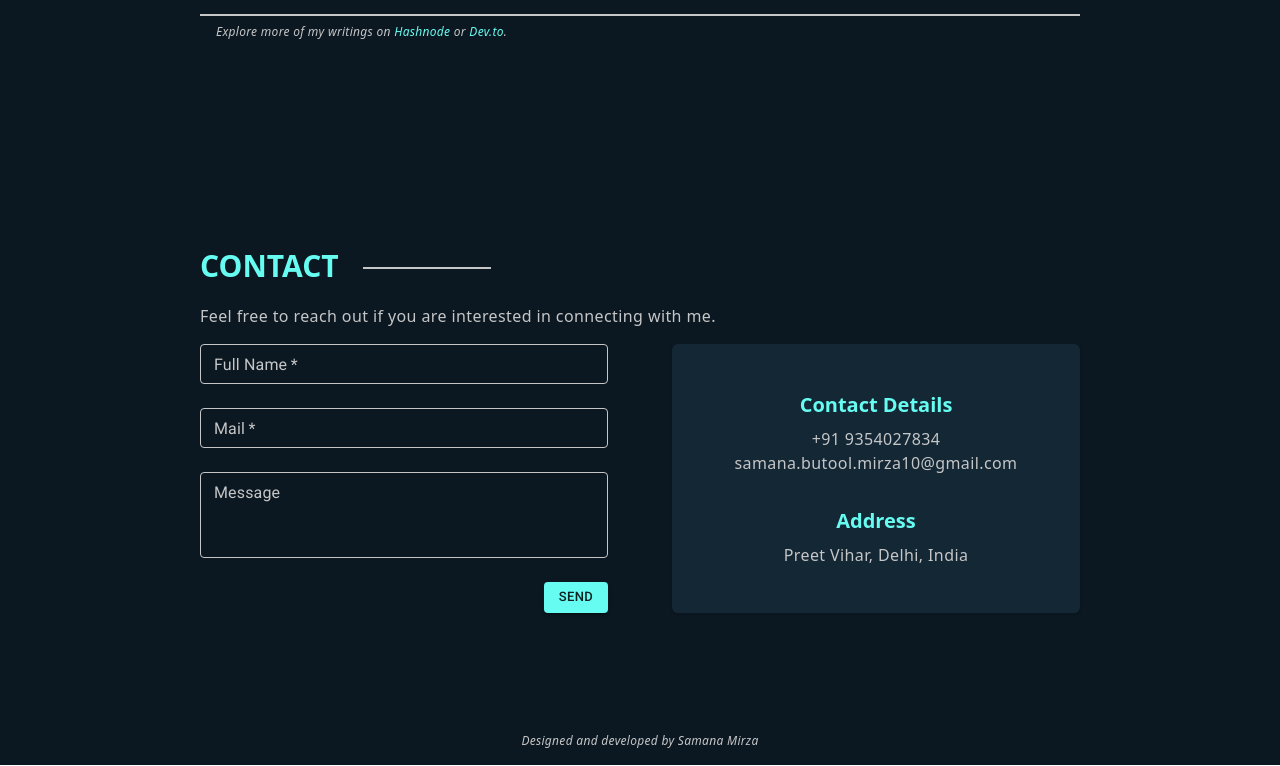
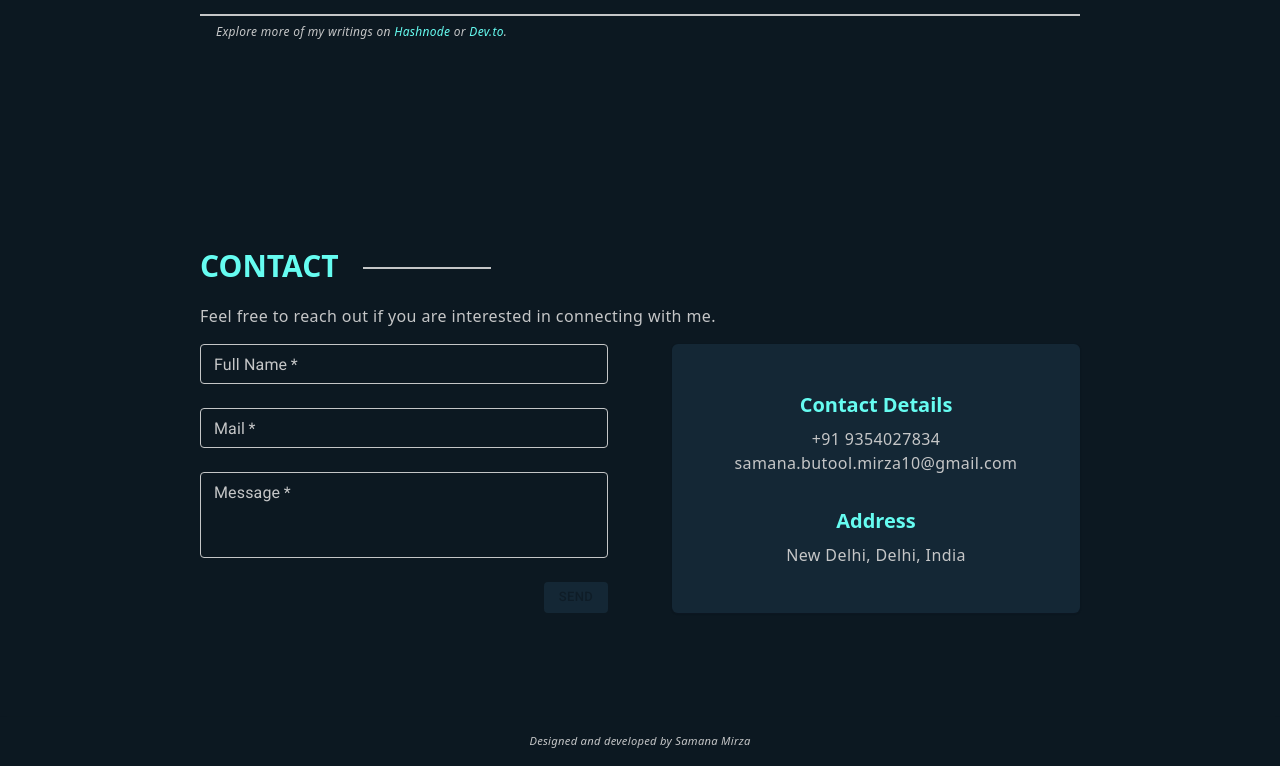
Before and after one commit to samana-bm20/portfolio, a React (Vite) app: page / in a window 1280 px wide. Shown: the part 5090-5856 px from the top of the page. Built offline with nearby package versions, Linux system fonts and the light colour scheme.

Commit message:
emailjs & tooltip

```diff
--- a/package.json
+++ b/package.json
@@ -10,6 +10,7 @@
     "preview": "vite preview"
   },
   "dependencies": {
+    "@emailjs/browser": "^4.4.1",
     "@emotion/react": "^11.14.0",
     "@emotion/styled": "^11.14.0",
     "@mui/icons-material": "^6.4.2",
--- a/src/App.jsx
+++ b/src/App.jsx
@@ -16,7 +16,7 @@ const App = () => {
       <FixedContact />
       <div
         id="content"
-        className="pt-15 md: pt-20 px-10 md:px-[4rem] lg:px-[6rem]"
+        className="pt-15 md: pt-20 px-10 md:px-[4rem] lg:px-[6rem] scrollbar-hidden"
       >
         <div id="home" className="py-10 md:p-16 lg:p-[6.5rem]">
           <Home />
@@ -46,7 +46,7 @@ const App = () => {
           target="_blank"
           rel="noopener noreferrer"
         >
-          <p className="text-xs text-secondary hover:text-primary tracking-wide text-center italic cursor-pointer">
+          <p className="text-[0.7rem] text-secondary hover:text-primary tracking-wide text-center italic cursor-pointer">
             Designed and developed by Samana Mirza
           </p>
         </a>
--- a/src/components/About.jsx
+++ b/src/components/About.jsx
@@ -64,7 +64,7 @@ const About = () => {
             Here are a few tools and technologies I've been working with
             recently:
           </p>
-          <div className="grid grid-cols-4 lg:grid-cols-3 xl:grid-cols-4 2xl:grid-cols-6 gap-2">
+          <div className="grid grid-cols-4 lg:grid-cols-3 xl:grid-cols-4 gap-2">
             <div className="bg-bggray rounded-md p-2 flex flex-col items-center justify-center w-4[rem] md:w-[6rem] shadow-card">
               <img
                 src={html}
--- a/src/components/Contact.jsx
+++ b/src/components/Contact.jsx
@@ -1,10 +1,60 @@
-import React from "react";
-import { Button, TextField } from "@mui/material";
+import React, { useState } from "react";
+import { Button, TextField, Snackbar, Alert } from "@mui/material";
 import github from "../assets/github.svg";
 import linkedin from "../assets/linkedin.svg";
 import hashnode from "../assets/hashnode.svg";
+import emailjs from "@emailjs/browser";
 
 const Contact = () => {
+  const [fullname, setFullname] = useState("");
+  const [email, setEmail] = useState("");
+  const [message, setMessage] = useState("");
+  const [snackbar, setSnackbar] = useState({
+    open: false,
+    message: "",
+    severity: "success",
+  });
+  const isValidEmail = (email) => /^[^\s@]+@[^\s@]+\.[^\s@]+$/.test(email);
+  const isFormValid =
+    fullname.trim() !== "" && message.trim() !== "" && isValidEmail(email);
+
+  const handleSubmit = () => {
+    const serviceId = "service_kjhvrer";
+    const templateId = "template_9m4vig8";
+    const publicKey = "xu9W4sihMjJsW-KyH";
+
+    const emailParams = {
+      from_name: fullname,
+      from_email: email,
+      message: message,
+    };
+
+    emailjs
+      .send(serviceId, templateId, emailParams, publicKey)
+      .then((response) => {
+        console.log("Email sent successfully.", response);
+
+        setSnackbar({
+          open: true,
+          message: "Email sent successfully!",
+          severity: "success",
+        });
+
+        setFullname("");
+        setEmail("");
+        setMessage("");
+      })
+      .catch((error) => {
+        console.log("Error sending the email.", error);
+
+        setSnackbar({
+          open: true,
+          message: "Failed to send email. Please try again.",
+          severity: "error",
+        });
+      });
+  };
+
   return (
     <div>
       <div className="flex items-center">
@@ -18,26 +68,71 @@ const Contact = () => {
         <div className="w-full flex flex-col md:flex-row justify-between gap-8 md:gap-16">
           <div className="w-full md:w-1/2 flex flex-col gap-4 md:gap-6">
             <div>
-              <TextField required label="Full Name" size="small" fullWidth />
-            </div>
-            <div>
-              <TextField required label="Mail" size="small" fullWidth />
+              <TextField
+                required
+                label="Full Name"
+                size="small"
+                value={fullname}
+                onChange={(e) => setFullname(e.target.value)}
+                fullWidth
+              />
             </div>
             <div>
               <TextField
+                required
+                label="Mail"
+                size="small"
+                value={email}
+                onChange={(e) => setEmail(e.target.value)}
+                error={email !== "" && !isValidEmail(email)}
+                helperText={
+                  email !== "" && !isValidEmail(email)
+                    ? "Enter a valid email"
+                    : ""
+                }
+                fullWidth
+              />
+            </div>
+            <div>
+              <TextField
+                required
                 label="Message"
                 multiline
                 rows={3}
                 size="small"
+                value={message}
+                onChange={(e) => setMessage(e.target.value)}
                 fullWidth
               />
             </div>
             <div className="w-full flex flex-row-reverse">
-              <Button color="primary" variant="contained" size="small">
+              <Button
+                color="primary"
+                variant="contained"
+                size="small"
+                onClick={handleSubmit}
+                disabled={!isFormValid}
+              >
                 Send
               </Button>
             </div>
           </div>
+
+          <Snackbar
+            open={snackbar.open}
+            autoHideDuration={4000}
+            onClose={() => setSnackbar({ ...snackbar, open: false })}
+            anchorOrigin={{ vertical: "bottom", horizontal: "center" }}
+          >
+            <Alert
+              onClose={() => setSnackbar({ ...snackbar, open: false })}
+              severity={snackbar.severity}
+              sx={{ width: "100%" }}
+            >
+              {snackbar.message}
+            </Alert>
+          </Snackbar>
+
           <div className="mt-4 md:mt-0 w-full md:w-1/2">
             <div className="w-full h-full shadow-card rounded-md bg-bggray flex flex-col items-center justify-center py-6 md:py-0">
               <div>
@@ -83,7 +178,7 @@ const Contact = () => {
                   Address
                 </p>
                 <p className="text-xs md:text-base text-secondary tracking-wide text-center">
-                  Preet Vihar, Delhi, India
+                  New Delhi, Delhi, India
                 </p>
               </div>
             </div>
--- a/src/components/FixedContact.jsx
+++ b/src/components/FixedContact.jsx
@@ -5,6 +5,7 @@ import hashnode from "../assets/hashnode.svg";
 import phone from "../assets/phone.svg";
 import mail from "../assets/mail.svg";
 import message from "../assets/message.svg";
+import { Tooltip } from "@mui/material";
 
 const FixedContact = () => {
   return (
@@ -18,7 +19,9 @@ const FixedContact = () => {
             rel="noopener noreferrer"
           >
             <li className="mt-6 cursor-pointer duration-300 hover:-translate-y-1">
+              <Tooltip title="LinkedIn" placement="right-start" arrow>
                 <img src={linkedin} alt="linkedin" />
+              </Tooltip>
             </li>
           </a>
           <a
@@ -27,7 +30,9 @@ const FixedContact = () => {
             rel="noopener noreferrer"
           >
             <li className="mt-6 cursor-pointer duration-300 hover:-translate-y-1">
+              <Tooltip title="Github" placement="right-start" arrow>
                 <img src={github} alt="github" />
+              </Tooltip>
             </li>
           </a>
           <a
@@ -36,7 +41,9 @@ const FixedContact = () => {
             rel="noopener noreferrer"
           >
             <li className="mt-6 cursor-pointer duration-300 hover:-translate-y-1">
+              <Tooltip title="Hashnode" placement="right-start" arrow>
                 <img src={hashnode} alt="hashnode" />
+              </Tooltip>
             </li>
           </a>
         </ul>
@@ -48,17 +55,23 @@ const FixedContact = () => {
         <ul className="text-white items-center">
           <a href="tel:+919354027834">
             <li className="mt-6 cursor-pointer duration-300 hover:-translate-y-1">
+              <Tooltip title="Call" placement="left-start" arrow>
                 <img src={phone} alt="phone" />
+              </Tooltip>
             </li>
           </a>
           <a href="mailto:samana.butool.mirza10@gmail.com">
             <li className="mt-6 cursor-pointer duration-300 hover:-translate-y-1">
+              <Tooltip title="Mail" placement="left-start" arrow>
                 <img src={mail} alt="mail" />
+              </Tooltip>
             </li>
           </a>
           <a href="sms:+919354027834">
             <li className="mt-6 cursor-pointer duration-300 hover:-translate-y-1">
+              <Tooltip title="Message" placement="left-start" arrow>
                 <img src={message} alt="message" />
+              </Tooltip>
             </li>
           </a>
         </ul>
--- a/src/theme.js
+++ b/src/theme.js
@@ -7,6 +7,9 @@ const theme = createTheme({
     },
     secondary: {
       main: "#c5c6c7",
+    },
+    action: {
+      disabledBackground: "#142735", // Custom background for disabled elements
     },
   },
   components: {
```
Also changed, not shown: 1 other file (tests, documents, lock files or other folders). Lines whose indentation alone changed are shown as unchanged.
